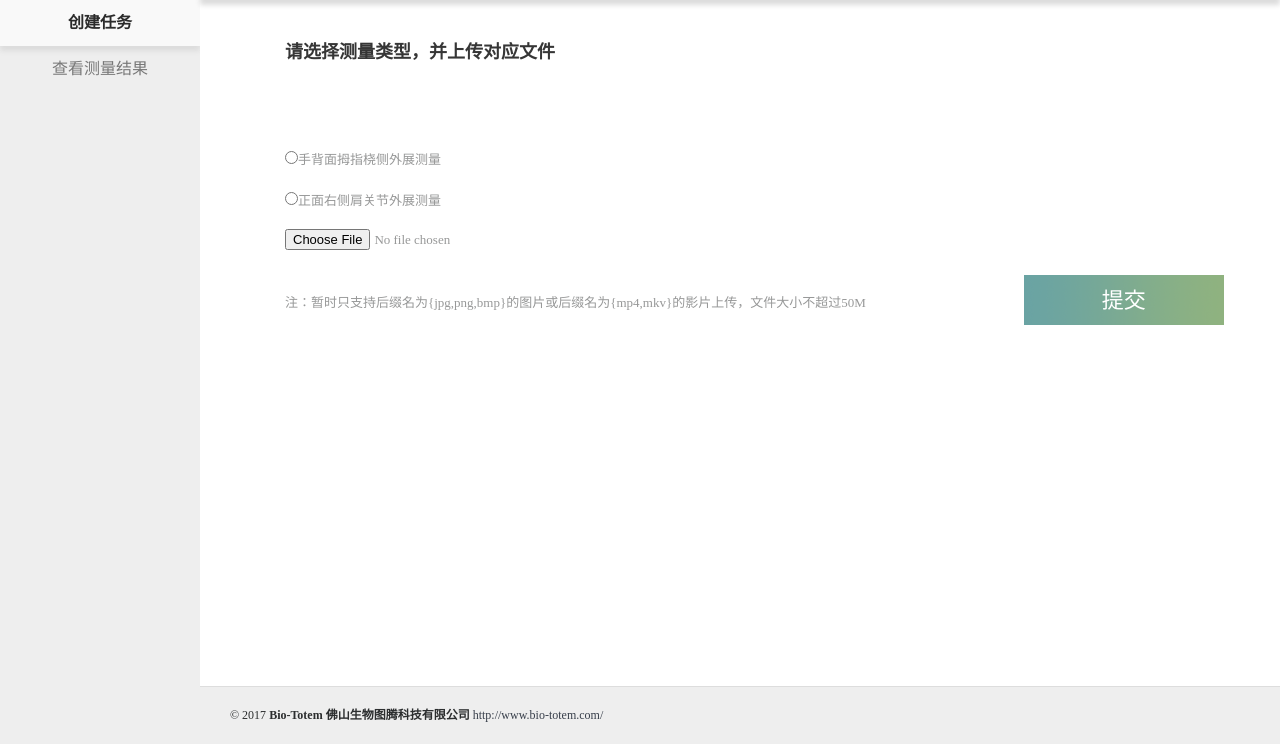
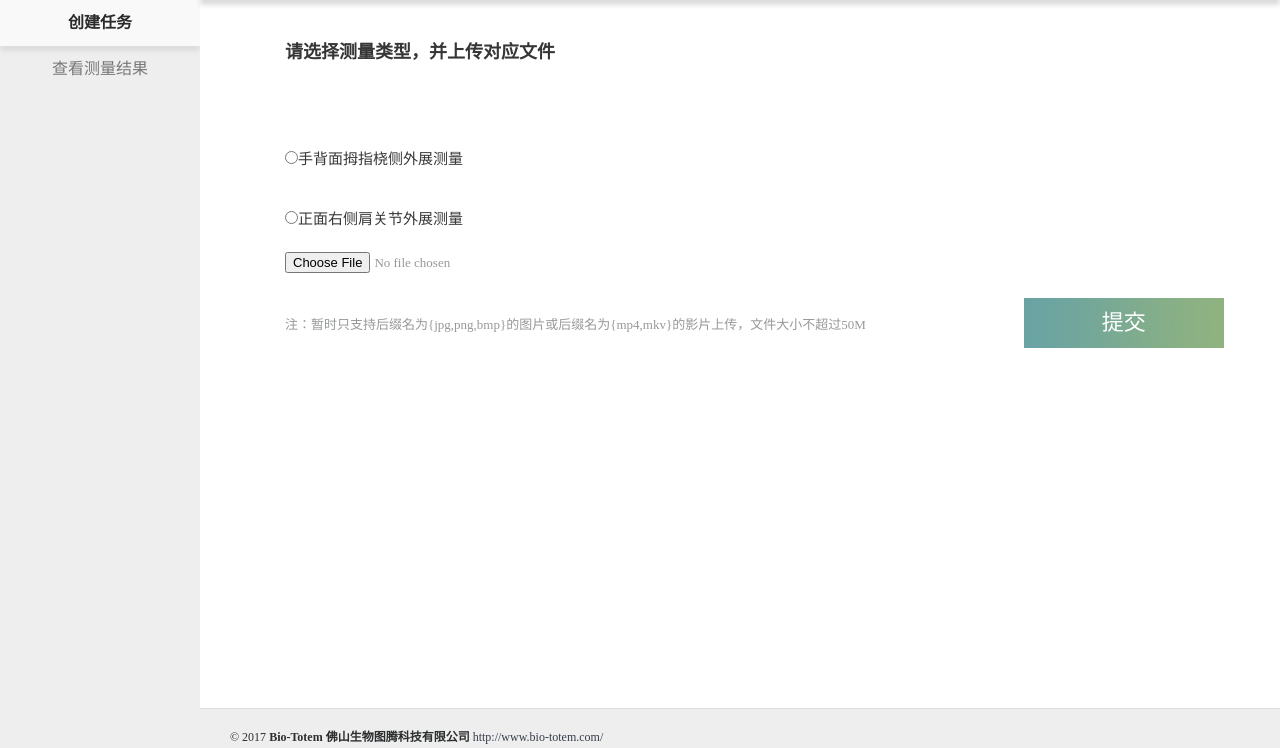
Before and after one commit to biototem/Ali_AI_ROM, a PHP site: page /upload_demo.html in a window 1280 px wide. Shown: the part 64-812 px from the top of the page. Run offline with PHP 8.4, Linux system fonts and the light colour scheme.

Commit message:
修改显示字体大小

```diff
--- a/www/get_result_demo.php
+++ b/www/get_result_demo.php
@@ -213,12 +213,12 @@
 				</video>
 				</div>";
 				echo "<div class='form-group form-style'>";
-				echo "<h4 style='text-align:left'>最大角度是 $whole_max_angle<br/><br/>最小角度是 $whole_min_angle<br/><br/>最大关节活动度是 $whole_diff_angle </label>";
+				echo "<p style='font-size: 16px;color: #383838;'><br/>最大角度是 $whole_max_angle<br/><br/>最小角度是 $whole_min_angle<br/><br/>最大关节活动度是 $whole_diff_angle </p></label>";
 				echo '</div>';
 			} else {
 					//echo '<div class="form-group form-style">';
 					//echo '<label class="control-label font-choose">测量角度是$whole_max_angle <br/></label>';
-					echo "<h4 style='text-align:left'>测量角度是$whole_max_angle <br/>";
+					echo "<p style='font-size: 16px;color: #383838;'><br/>测量角度是$whole_max_angle <br/></p>";
 					//echo '</div>';
 					echo "<div style='text-align:center'><img src=$img_result_path></div></div>";
 					echo "<p><br/><br/><br/><br/><br/><br/><br/><br/><br/><br/><br/><br/><br/></p>";
--- a/www/upload_demo.html
+++ b/www/upload_demo.html
@@ -155,8 +155,8 @@
 						<label class="control-label font-choose">请选择测量类型，并上传对应文件<br/><br/><br/></label>
                         </div>
 						<div class="form-group form-style">
-						<input type="radio" name="task_type" value=1>手背面拇指桡侧外展测量<br/><br/>
-						<input type="radio" name="task_type" value=2>正面右侧肩关节外展测量<br/><br/>
+						<p style="font-size: 15px;color: #383838;"><input type="radio" name="task_type" value=1>手背面拇指桡侧外展测量<br/><br/></p>
+						<p style="font-size: 15px;color: #383838;"><input type="radio" name="task_type" value=2>正面右侧肩关节外展测量<br/><br/></p>
 						<input type="file" name="file" id="file" style=" text-align:left" type="number">
 						</div>
                         <div class="form-group form-style">
```
